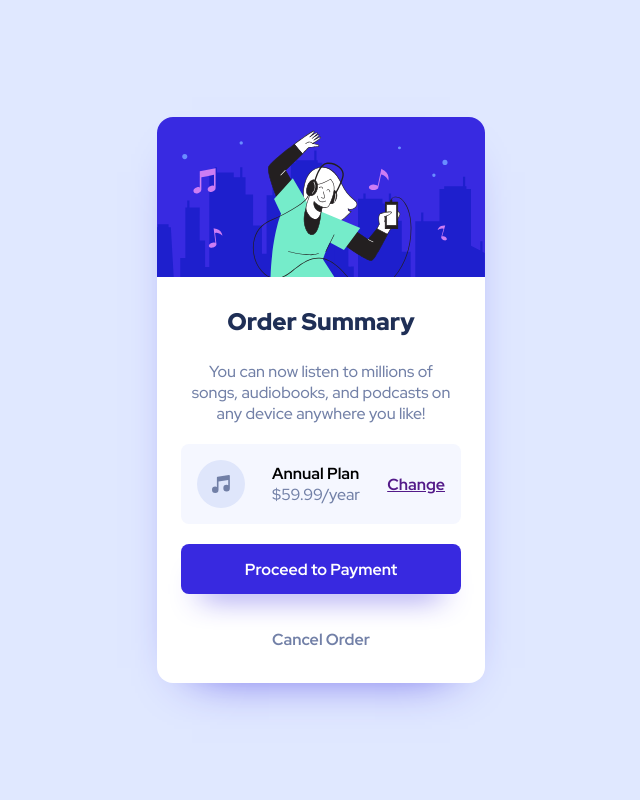
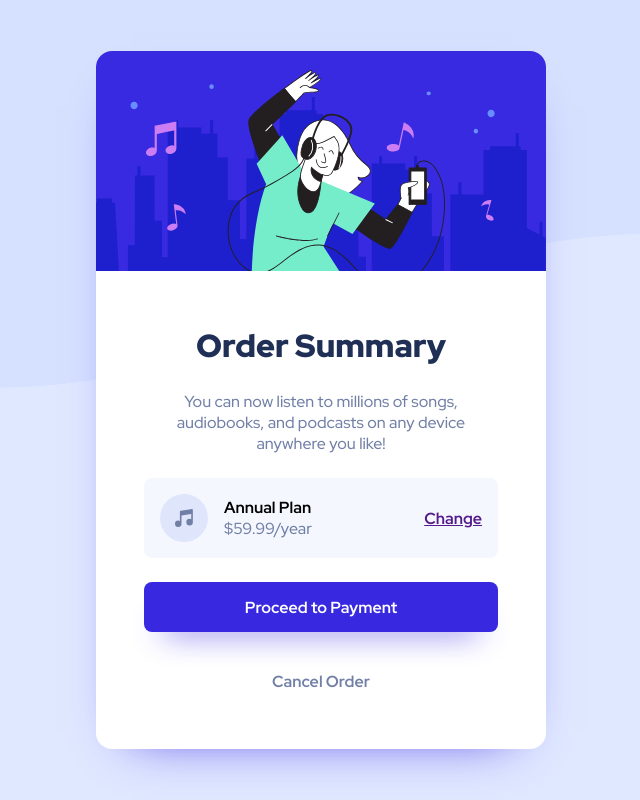
Before and after one commit to pvcordeiro/order-summary-component-main, a plain HTML site: page index.html in a window 1280 px wide. Shown: the whole page, without its empty margins (319-959 px from the left). Drawn offline with Linux system fonts and the light colour scheme.

Commit message:
project finished

```diff
--- a/styles.css
+++ b/styles.css
@@ -83,6 +83,11 @@ body {
     padding: 0 1rem;
 }
 
+.priceContainer {
+    padding-left: 1rem;
+    flex: 1;
+}
+
 .planDetails {
     font-weight: 700;
 }
@@ -134,3 +139,27 @@ body {
     cursor: pointer;
     color: black;
 }
+
+@media (min-width: 768px) {
+    body {
+        background-image: url(./images/pattern-background-desktop.svg);
+        background-repeat: no-repeat;
+        background-position: center top;
+        background-size: contain;
+        background-attachment: fixed;
+    }
+
+    .mainContainer {
+        width: 450px;
+        height: 698px;
+    }
+
+    .bottomContainer {
+        padding: 3rem;
+        height: 478px;
+    }
+
+    .orderSummary {
+        font-size: 2rem;
+    }
+}
```
